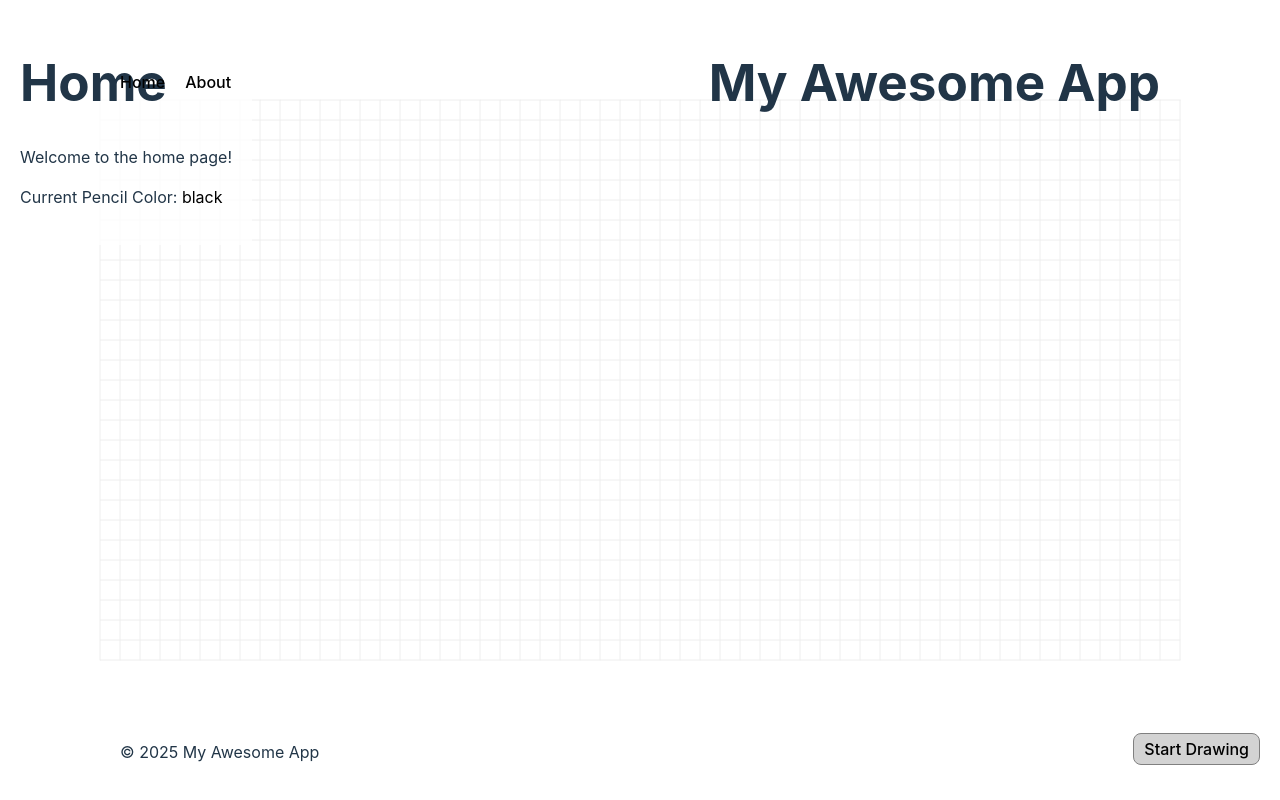
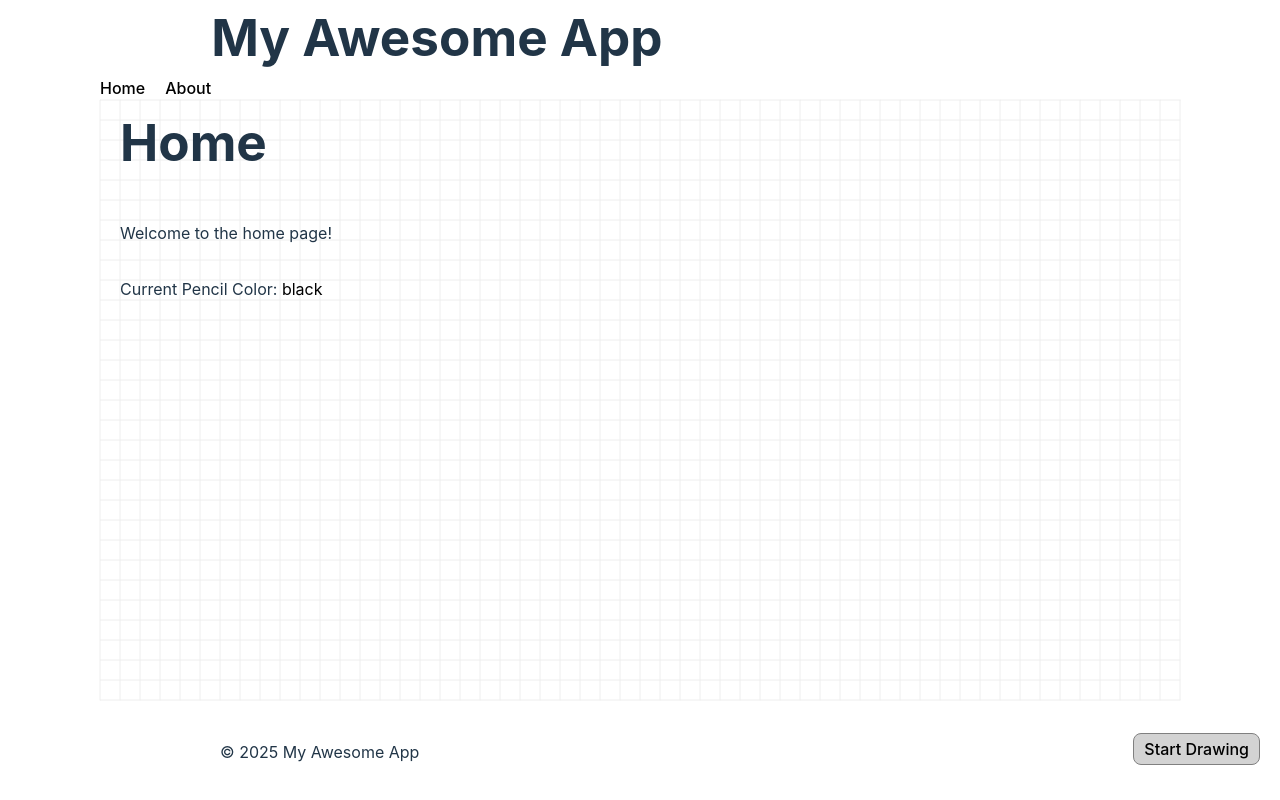
Before and after one commit to knemes/portfolio, a React (Vite) app: page / in a window 1280 px wide. Built offline with nearby package versions, Linux system fonts and the light colour scheme.

Commit message:
Website structuring and page location formatting

```diff
--- a/src/components/Footer/Footer.css
+++ b/src/components/Footer/Footer.css
@@ -8,12 +8,12 @@
     right: 100px;
 }
 
-.footer-content { /* Style the content container */
+.footer-content {
     display: flex;
-    justify-content: space-between; /* Example: Align nav to left, h1 to right */
+    justify-content: space-between;
     align-items: center;
-    max-width: 1200px;
-    margin: 0 auto; /* Center the content */
+    position: relative;
+    padding: 0 100px;
 }
 
 nav {
--- a/src/components/Footer/Footer.jsx
+++ b/src/components/Footer/Footer.jsx
@@ -1,12 +1,23 @@
 import React from 'react';
-import './Footer.css'; // Import Footer-specific styles
+import ButtonExpander from '../Button/ButtonExpander';
+import './Footer.css';
 
-function Footer() {
+function Footer({ isDrawing, setIsDrawing, setPencilColor, clearCanvas } ) {
     return (
         <footer className="footer"> {/* Apply the layout-footer class here */}
             <div className="footer-content">
                 <p>&copy; {new Date().getFullYear()} My Awesome App</p>
-                {/* Add other footer content (links, etc.) */}
+                <ButtonExpander
+                    isDrawing={isDrawing}
+                    setIsDrawing={setIsDrawing}
+                    toggleLabel={isDrawing ? "Stop Drawing" : "Start Drawing"}
+                    collapseLabel="Close"
+                >
+                    <button onClick={() => setPencilColor('red')} style={{ backgroundColor: 'red' }}>Red</button>
+                    <button onClick={() => setPencilColor('blue')} style={{ backgroundColor: 'blue' }}>Blue</button>
+                    <button onClick={() => setPencilColor('green')} style={{ backgroundColor: 'green' }}>Green</button>
+                    <button onClick={clearCanvas}>Clear Canvas</button>
+                </ButtonExpander>
             </div>
         </footer>
     );
--- a/src/components/Header/Header.css
+++ b/src/components/Header/Header.css
@@ -1,20 +1,20 @@
 .header {
-    padding: 20px;
     background-color: transparent;
     position: absolute;
     z-index: 10;
     top: 0px;
     left: 100px;
     right: 100px;
-    padding: 20px;
+    height: 100px;
+    display: flex;
 }
 
 .header-content { /* Style the content container */
     display: flex;
     justify-content: space-between; /* Example: Align nav to left, h1 to right */
-    align-items: center;
-    max-width: 1200px;
-    margin: 0 auto; /* Center the content */
+    align-items: flex-end;
+    margin: 0;
+    padding: 0;
 }
 
 nav {
--- a/src/components/Layout.css
+++ b/src/components/Layout.css
@@ -1,3 +1,4 @@
+@import url('layout.css');
 .layout-container {
     display: flex;
     flex-direction: column;
@@ -12,30 +13,30 @@
     width: 100%;
     height: 100%;
     margin: 0;
-    padding: 0;
     flex-shrink: 0;
-}
-
-.controls-container {
-    /* No need for absolute positioning here */
-    padding: 20px;
-    z-index: 10;
 }
 
 .layout-main {
     flex-grow: 1;
+    display: flex;
+    flex-direction: column;
 }
 
 canvas {
+    position: absolute;
     display: block;
     width: 100%;
     height: 100%;
 }
 
 .page-content { /* Style for the page content overlay */
-    position: absolute;
-    z-index: 5; /* Ensure it's above the graph but below header/footer */
-    background-color: rgba(255, 255, 255, 0.8); /* Semi-transparent white background */
-    overflow-y: auto; /* Add scroll if content is too long */
-    padding: 20px; /* Add padding to page content */
+    position: absolute; /* Absolutely position the page content */
+    top: 60px; /* Match header height + padding */
+    bottom: 60px; /* Match footer height + padding */
+    left: 100px; /* Match container padding */
+    right: 100px; /* Match container padding */
+    z-index: 5; /* Ensure page is above canvas */
+    background-color: transparent;
+    overflow-y: auto;
+    padding: 20px;
 }
--- a/src/components/Layout.jsx
+++ b/src/components/Layout.jsx
@@ -4,7 +4,6 @@ import Graph from './Graph/Graph';
 import './Layout.css';
 import Header from './Header/Header';
 import Footer from './Footer/Footer';
-import ButtonExpander from './Button/ButtonExpander';
 
 function Layout() {
     const [canvasWidth, setCanvasWidth] = useState(window.innerWidth - 200);
@@ -135,21 +134,7 @@ function Layout() {
                     backgroundLines={backgroundLines} />}
             </div>
             <Outlet context={{ isDrawing, toggleDrawingMode, setPencilColor, clearCanvas, pencilColor }} />
-            <div className='controls-container'> {/* Content area */}
-                <ButtonExpander
-                    isDrawing={isDrawing}
-                    setIsDrawing={setIsDrawing}
-                    toggleLabel={isDrawing ? "Stop Drawing" : "Start Drawing"}
-                    collapseLabel="Close"
-                >
-                    <button onClick={() => setPencilColor('red')} style={{ backgroundColor: 'red' }}>Red</button>
-                    <button onClick={() => setPencilColor('blue')} style={{ backgroundColor: 'blue' }}>Blue</button>
-                    <button onClick={() => setPencilColor('green')} style={{ backgroundColor: 'green' }}>Green</button>
-                    <button onClick={clearCanvas}>Clear Canvas</button>
-                </ButtonExpander>
-            </div>
-
-            <Footer />
+            <Footer isDrawing={isDrawing} setIsDrawing={setIsDrawing} setPencilColor={setPencilColor} clearCanvas={clearCanvas}/>
         </div>
     );
 }
```
